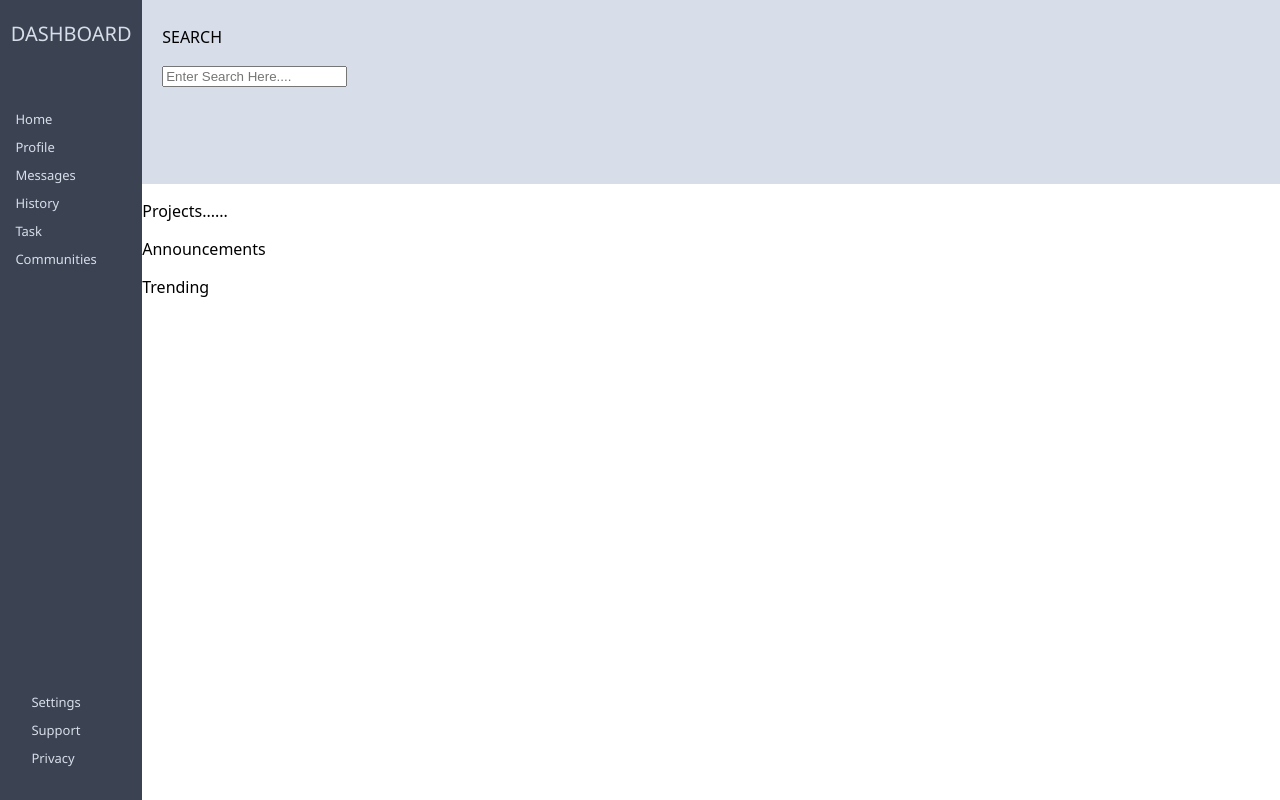
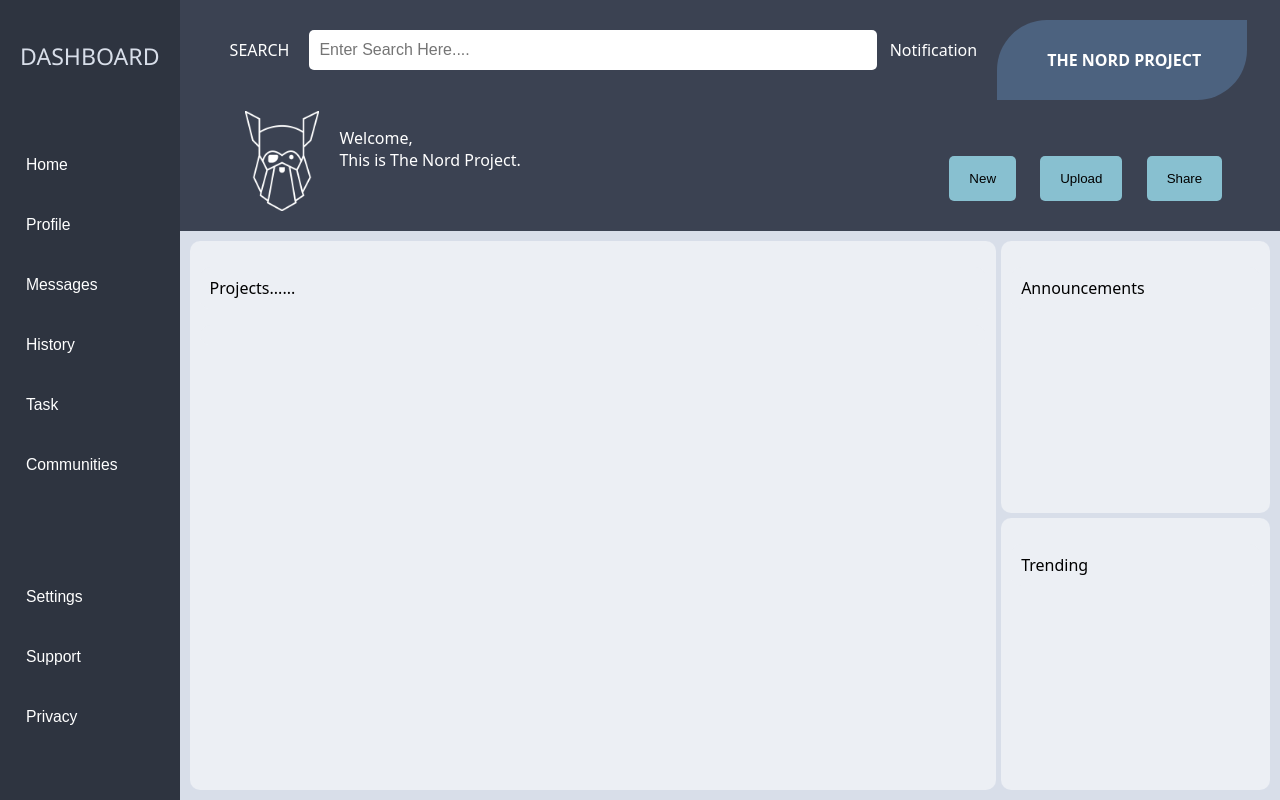
Before and after one commit to dhruvpurohit2k/dashboard, a plain HTML site: page index.html in a window 1280 px wide. Drawn offline with Linux system fonts and the light colour scheme.

Commit message:
Improve the UI

```diff
--- a/index.html
+++ b/index.html
@@ -13,22 +13,21 @@
     <p class="sidebar-item">DASHBOARD</p>
     <section class="sidebar-links">
       <ul>
-        <li>Home</li>
-        <li>Profile</li>
-        <li>Messages</li>
-        <li>History</li>
-        <li>Task</li>
-        <li>Communities</li>
+        <li><button>Home</button></li>
+        <li><button>Profile</button></li>
+        <li><button>Messages</button></li>
+        <li><button>History</button></li>
+        <li><button>Task</button></li>
+        <li><button>Communities</button></li>
       </ul>
     </section>
     <section class="sidebar-links support">
       <ul>
-        <li>Settings</li>
-        <li>Support</li>
-        <li>Privacy</li>
+        <li><button>Settings</button></li>
+        <li><button>Support</button></li>
+        <li><button>Privacy</button></li>
       </ul>
     </section>
-
   </div>
   <div id="header">
     <div class="headerblock">
@@ -36,26 +35,28 @@
         <p>SEARCH</p>
         <input type="text" placeholder="Enter Search Here....">
       </div>
+        <div id="profile">
+          <p>Notification</p>
+          <div>
+            <!-- <img src="assets/images/odin-lined.png" alt="Profile Picture"> -->
+            <span>THE NORD PROJECT</span>
+          </div>
+        </div>
+        </div>
+        <div class="headerblock">
+          <div id="bio">
+            <img src="assets/images/odin-lined.png" alt="Profile Picture">
+            <p id="biotext">
+              Welcome,<br>
+              This is The Nord Project.
+            </p>
+          </div>
+          <div id="buttons">
+            <button class="action-button">New</button>
+            <button class="action-button">Upload</button>
+            <button class="action-button">Share</button>
+          </div>
     </div>
-    <!-- <section id="search">
-      <span>Search</span>
-      <input type="text" placeholder="Type your query here....">
-    </section>
-    <section id="notification">
-      <span>Notification</span>
-      <img src="assets/images/odin-lined.png" alt="Profile Picture">
-      <span>THE ODIN PROJECT</span>
-    </section>
-    <section id="about">
-      <img src="assets/images/odin-lined.png" alt="Profiles Picture">
-      <p>Welcome,</p>
-      <p>The Odin Project (@TOP)</p>
-    </section>
-    <section id="actions">
-      <button class="action-button">New</button>
-      <button class="action-button">Upload</button>
-      <button class="action-button">Share</button>
-    </section> -->
   </div>
   <main>
     <section id="projects">
--- a/styles.css
+++ b/styles.css
@@ -12,6 +12,7 @@ body {
   font-family: system-ui, -apple-system, BlinkMacSystemFont, "Segoe UI", Roboto,
     Oxygen, Ubuntu, Cantarell, "Open Sans", "Helvetica Neue", sans-serif;
   height: 100%;
+  width: 100vw;
   display: grid;
   grid-template-columns: 1fr 8fr;
   grid-template-rows: 1fr 5fr;
@@ -25,101 +26,14 @@ body {
   /* font-family: Noto-regular; */
   font-size: calc(1em + 25%);
   grid-area: 1/1/3/2;
-  background-color: #3b4252;
+  background-color: #2E3440;
   color: #d8dee9;
   /* box-shadow: 0px 0px 15px 5px rgba(0, 0, 0, 0.35); */
   display: flex;
   flex-direction: column;
+  padding:20px;
 }
 
-#header {
-  /* box-shadow: 0px 10px 15px 5px rgba(0, 0, 0, 0.35); */
-  z-index: 2;
-  padding: 10px 20px;
-  grid-area: 1/2/2/3;
-  background-color: #d8dee9;
-  color: black;
-  display: grid;
-  grid-template-columns: repeat(4, 1fr);
-  grid-template-rows: 1fr 1fr;
-  row-gap: 10px;
-  #search {
-    display: flex;
-    width: 100%;
-    color: #3b4252;
-    grid-area: 1/1/2/4;
-    align-items: center;
-    span {
-      margin-right:20px;
-      margin-left: auto;
-      font-size: 0.75em;
-    }
-
-    input {
-      outline: none;
-      border-radius: 5px;
-      font-family: "Courier New", Courier, monospace;
-      font-size: 1em;
-      /* height: 1.2em; */
-      border: 0px;
-      color: #3b4252;
-      padding: 20px;
-      width: clamp(30ch, 100%, 700px);
-      /* margin-right:clamp(20px,25%,150px); */
-      margin-right:250px;
-    }
-
-    input:focus {
-      border: 0.75px solid #3b4252;
-    }
-  }
-
-  #notification {
-    grid-area: 1/4/2/5;
-    display: flex;
-    align-items: center;
-    justify-content: center;
-
-    img {
-      height: 50px;
-      margin-left:min(50px,5%);
-    }
-
-    span {
-      margin-left: 20px;
-    }
-  }
-
-  #about {
-    display: grid;
-    grid-template-columns: 1fr 5fr;
-    grid-template-rows: 1fr 2fr;
-    grid-area: 2/1/3/3;
-    align-items: center;
-    padding-left: 60px;
-    img {
-      height: 50px;
-      justify-items: center;
-      grid-area: 1/1/3/2;
-    }
-  }
-
-  #actions {
-    display: flex;
-    justify-content: center;
-    grid-area: 2/3/-1/-1;
-    align-items: center;
-    margin-left: auto;
-
-    .action-button {
-      background-color: #81a1c1;
-      border-radius: 10px;
-      color: #eceff4;
-      height: 3em;
-      width: 7em;
-    }
-  }
-}
 
 #about + p {
   color: #3b4252;
@@ -128,86 +42,59 @@ body {
 
 .sidebar-item {
   margin: 0;
+  font-size: calc(1.15em + 0.01vw);
   margin-top: 20px;
 }
 
- /* main {
+ main {
+  padding:10px;
   grid-area: 2/2/3/3;
-  background-color: #eceff4;
-  color: #d8dee9;
+  background-color:#D8DEE9;
   display: grid;
-  grid-template-columns: 2.5fr 1fr;
+  gap: 5px;
+  grid-template-columns: 3fr 1fr;
   grid-template-rows: 1fr 1fr;
-  gap: 10px;
-
-  #projects {
+  *{
+    background-color:#ECEFF4;
+    border-radius: 10px;
+    padding:10px;
+  }
+  #projects{
     grid-area: 1/1/3/2;
-    background-color: #81a1c1;
-    padding: 20px;
-
-    #project-display {
-      display: grid;
-      grid-template-columns: repeat(3, 1fr);
-      gap: 10px;
-
-      .project-card {
-        font-size: 5px;
-        height: 150ch;
-        width: 100ch;
-        border-radius: 50px;
-        background-color: white;
-      }
-    }
   }
-
-  #announcements {
+  #announcements{
     grid-area: 1/2/2/3;
-    background-color: #81a1c1;
-    padding-left: 20px;
-
-    div {
-      display: grid;
-      background-color: white;
-      height: 80%;
-      width: 80%;
-    }
   }
-
-  #trending {
+  #trending{
     grid-area: 2/2/3/3;
-    background-color: #81a1c1;
-    padding-left: 20px;
-
-    div {
-      display: grid;
-      background-color: white;
-      height: 80%;
-      width: 80%;
-    }
   }
-}   */
+}
 
 
-/* .svg{
-  display: inline;
-  height: 1em;
-  background-color: white;
-  fill: green;
-} */
 
 .sidebar-links {
   margin-top: 50px;
-  align-self: center;
+  /* align-self: center; */
   ul {
     display: grid;
-    padding-right:30px;
-    gap: 10px;
-    padding-left:0px;
+    /* gap: 30px; */
+    padding: 0px;
     /* padding-left: calc(10px + 10%); */
-    font-size: 0.65em;
+    font-size: calc(0.65em + 0.01vh);
     list-style-type: none;
     justify-content: start;
     text-align: start;
+    button{
+      background: none;
+      color:white;
+      border: 0px;
+      margin:20px 0px;
+      outline: none;
+      font-size: 1.2em;
+    }
+    button:hover{
+      color: #88C0D0;
+    }
   }
 }
 
@@ -215,3 +102,87 @@ body {
   margin-top:auto;
   margin-bottom: 20px;
 }
+
+
+
+#header{
+  /* background-color: #d8dee9; */
+  background-color: #3B4252;
+  padding: 0px;
+  color:white;
+  margin:0px;
+  .headerblock{
+    display:flex;
+    #searchbar{
+      display: flex;
+      align-items: center;
+      p{
+        margin-right:20px;
+        margin-left:50px;
+      }
+      input{
+        padding:10px;
+        border:0px;
+        font-size: 1em;
+        height: 1.2em;
+        border-radius:5px;
+        width: calc(40ch + 15vw);
+      }
+    }
+    #profile{
+      display: flex;
+      align-items: center;
+      margin-left:auto;
+      margin-right:calc(20px + 1vw);
+      p{
+        margin-right:20px;
+      }
+      div{
+        margin-top:20px;
+        display: flex;
+        box-sizing: border-box;
+        height: 50px;
+        width: 250px;
+        padding:40px 30px;
+        background-color: rgba(94,129,172,0.5);
+        align-items: center;
+        border-top-left-radius: 50px;
+        border-bottom-right-radius: 50px;
+        span{
+          color: white;
+          font-weight: 700;
+          margin-left:20px;
+
+        }
+      }
+    }
+    #bio{
+      padding-bottom: 20px;
+      display: grid;
+      margin-top:calc(10px + 0.1vh);
+      grid-template-columns: 1fr 4fr;
+      column-gap: 20px;
+      margin-left:calc(10px + 5%);
+      img{
+        height:100px;
+        width: auto;
+
+      }
+    }
+      #buttons{
+        margin: auto calc(35px + 1vw) 30px auto;
+        .action-button{
+          background-color:#88C0D0;
+          padding: 15px 20px;
+          margin: 0px 10px;
+          border-radius: 5px;
+          border:0px;
+        }
+        .action-button:hover{
+          background-color: #6A90A8;
+        }
+      }
+  }
+
+
+}
```
